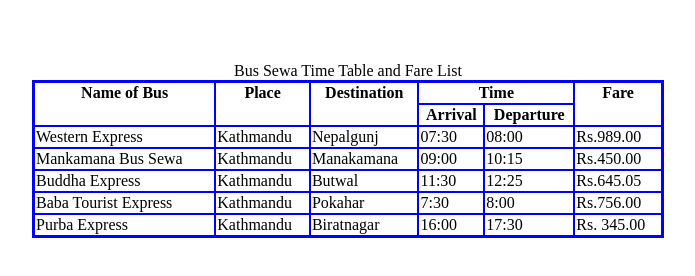
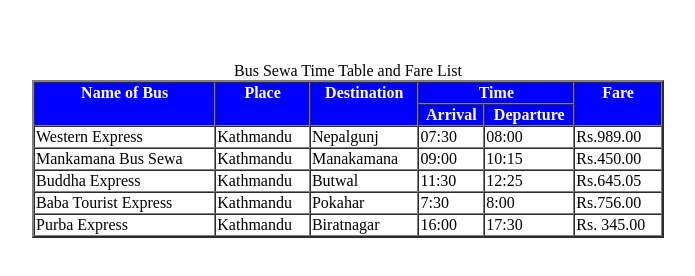
Before and after one commit to ekatag/Assignment, a plain HTML site: page Assignment -1 Ekata Ghimire/Week 6/Exercise3.html in a window 1280 px wide. Shown: the whole page, without its empty margins (292-987 px from the left). Drawn offline with Linux system fonts and the light colour scheme.

Commit message:
Update Exercise3.html

```diff
--- a/Assignment -1 Ekata Ghimire/Week 6/Exercise3.html
+++ b/Assignment -1 Ekata Ghimire/Week 6/Exercise3.html
@@ -1,16 +1,16 @@
 <html>
 <body>
 <br><br><br>
-<TABLE border=2 cellpading=5 cellspacing=0 width=50% align="center" bordercolor="blue">
+<TABLE border=2 cellpading=5 cellspacing=0 width=50% align="center">
 <CAPTION>Bus Sewa Time Table and Fare List</CAPTION>
-<TR>
+<TR style="color:#FFFFFF" bgcolor="#0000FF" font-color="white">
     <TH  align ="middle"  VALIGN="top" rowspan =2>Name of Bus</TH>
-    <TH align ="middle"  VALIGN="top" rowspan =2>Place</TH>
-    <TH align ="middle"  VALIGN="top" rowspan =2>Destination</TH>
-    <TH align ="middle"  VALIGN="middle" colspan= 2>Time</TH>
-    <TH align ="middle"  VALIGN="top" rowspan =2>Fare</TH>
+    <TH  align ="middle"  VALIGN="top" rowspan =2>Place</TH>
+    <TH  align ="middle"  VALIGN="top" rowspan =2>Destination</TH>
+    <TH  align ="middle"  VALIGN="middle" colspan= 2>Time</TH>
+    <TH  align ="middle"  VALIGN="top" rowspan =2>Fare</TH>
 </TR>
-<TR>
+<TR style="color:#FFFFFF" bgcolor="blue">
 	<TH>Arrival</TH>
     <TH>Departure</TH>
 </TR>
```
